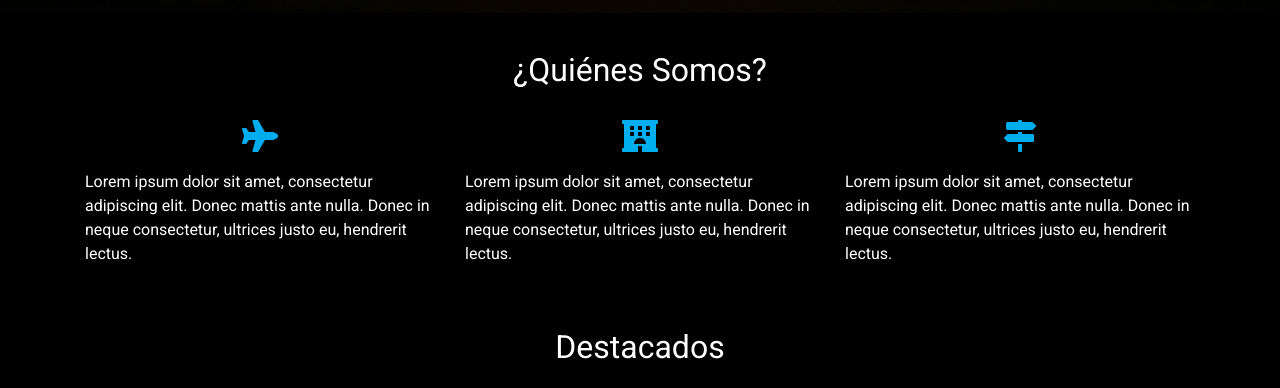
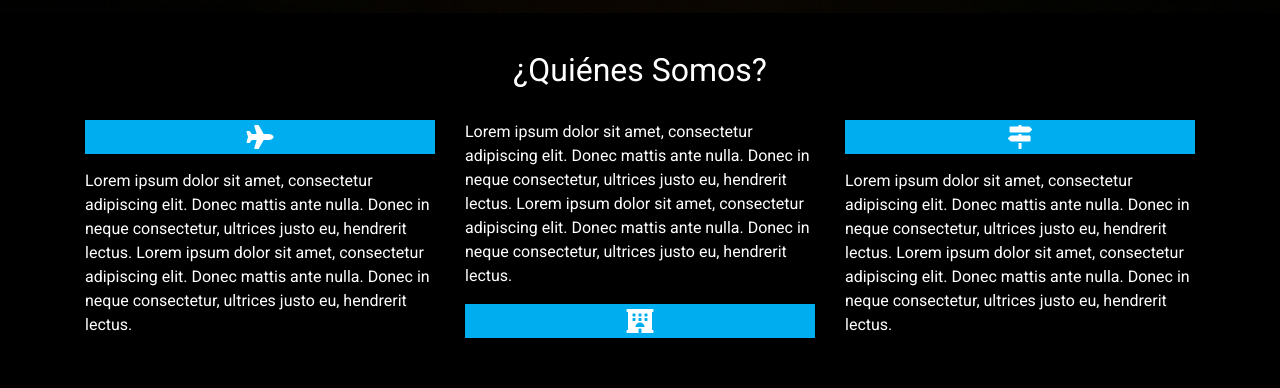
Before and after one commit to 7pixel-cl/Apoyo-Prueba---Viajes-Chile, a plain HTML site: page index.html in a window 1280 px wide. Shown: the part 840-1228 px from the top of the page. Drawn offline with nearby package versions, Linux system fonts and the light colour scheme.

Commit message:
feat(VC-005): Changes on quienes-somos section

```diff
--- a/assets/css/styles.css
+++ b/assets/css/styles.css
@@ -81,8 +81,11 @@ body {
 .icon-box {
     text-align: center;
     margin-bottom: 15px;
+    background-color: #00aeef;
 }
 
 .icon-box i {
-    color: #00aeef;
+    color: #ffffff;
+    font-size: 24px;
+    padding: 5px;
 }
--- a/index.html
+++ b/index.html
@@ -40,7 +40,6 @@
             </ul>
         </div>
     </nav>
-
     <!-- Carousel -->
     <div id="carousel" class="carousel slide" data-ride="carousel">
         <div class="carousel-inner">
@@ -74,20 +73,27 @@
                         <i class="fas fa-plane fa-2x"></i>
                     </div>
                     <p>Lorem ipsum dolor sit amet, consectetur adipiscing elit. Donec mattis ante nulla. Donec in neque
+                        consectetur, ultrices justo eu, hendrerit lectus.
+                        Lorem ipsum dolor sit amet, consectetur adipiscing elit. Donec mattis ante nulla. Donec in neque
                         consectetur, ultrices justo eu, hendrerit lectus.</p>
                 </div>
                 <div class="col-md-4">
+
+                    <p>Lorem ipsum dolor sit amet, consectetur adipiscing elit. Donec mattis ante nulla. Donec in neque
+                        consectetur, ultrices justo eu, hendrerit lectus.
+                        Lorem ipsum dolor sit amet, consectetur adipiscing elit. Donec mattis ante nulla. Donec in neque
+                        consectetur, ultrices justo eu, hendrerit lectus.</p>
                     <div class="icon-box">
                         <i class="fas fa-hotel fa-2x"></i>
                     </div>
-                    <p>Lorem ipsum dolor sit amet, consectetur adipiscing elit. Donec mattis ante nulla. Donec in neque
-                        consectetur, ultrices justo eu, hendrerit lectus.</p>
                 </div>
                 <div class="col-md-4">
                     <div class="icon-box">
                         <i class="fas fa-map-signs fa-2x"></i>
                     </div>
                     <p>Lorem ipsum dolor sit amet, consectetur adipiscing elit. Donec mattis ante nulla. Donec in neque
+                        consectetur, ultrices justo eu, hendrerit lectus.
+                        Lorem ipsum dolor sit amet, consectetur adipiscing elit. Donec mattis ante nulla. Donec in neque
                         consectetur, ultrices justo eu, hendrerit lectus.</p>
                 </div>
             </div>
```
